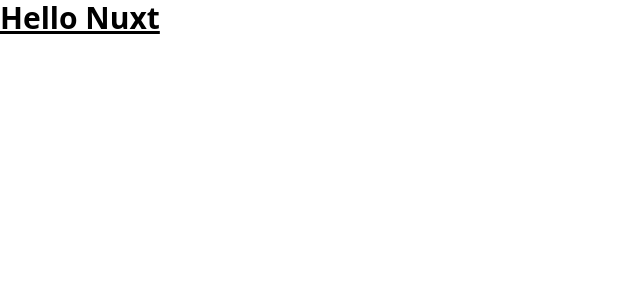
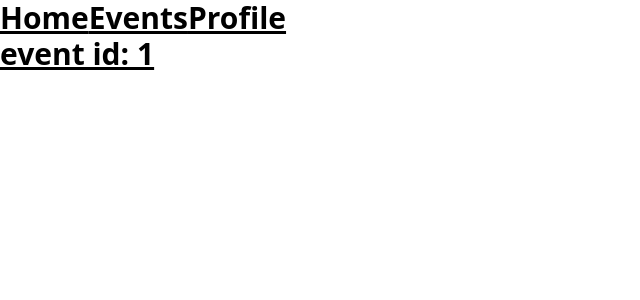
Before and after one commit to hyeon9782/nuxt-dashboard, a Nuxt app: page /events/1 in a window 1280 px wide. Shown: the top 300 px of the page, without its empty margins (0-640 px from the left). Built offline with nearby package versions, Linux system fonts and the light colour scheme.

Commit message:
feat: nuxt.js routing 학습

```diff
--- a/app.vue
+++ b/app.vue
@@ -1,3 +1,16 @@
 <template>
-  <div class="text-3xl font-bold underline">Hello Nuxt</div>
+  <div class="text-3xl font-bold underline">
+    <NuxtLayout>
+      <header>
+        <ul>
+          <li>
+            <NuxtLink to="/">Home</NuxtLink>
+            <NuxtLink to="/events">Events</NuxtLink>
+            <NuxtLink to="/events/profile">Profile</NuxtLink>
+          </li>
+        </ul>
+      </header>
+      <NuxtPage />
+    </NuxtLayout>
+  </div>
 </template>
--- /dev/null
+++ b/pages/events/[id].vue
@@ -0,0 +1,10 @@
+<script setup>
+const nuxt = useNuxtApp();
+const route = useRoute();
+console.log(nuxt);
+console.log(route.params.id);
+</script>
+
+<template>
+  <div>event id: {{ $route.params.id }}</div>
+</template>
--- /dev/null
+++ b/pages/events/index.vue
@@ -0,0 +1,3 @@
+<template>
+  <div>Events</div>
+</template>
--- /dev/null
+++ b/pages/events/profile.vue
@@ -0,0 +1,3 @@
+<template>
+  <div>profile haha</div>
+</template>
--- /dev/null
+++ b/pages/index.vue
@@ -0,0 +1,3 @@
+<template>
+  <div>안녕</div>
+</template>
--- /dev/null
+++ b/pages/my-profile.vue
@@ -0,0 +1,3 @@
+<template>
+  <div>Profile</div>
+</template>
```
